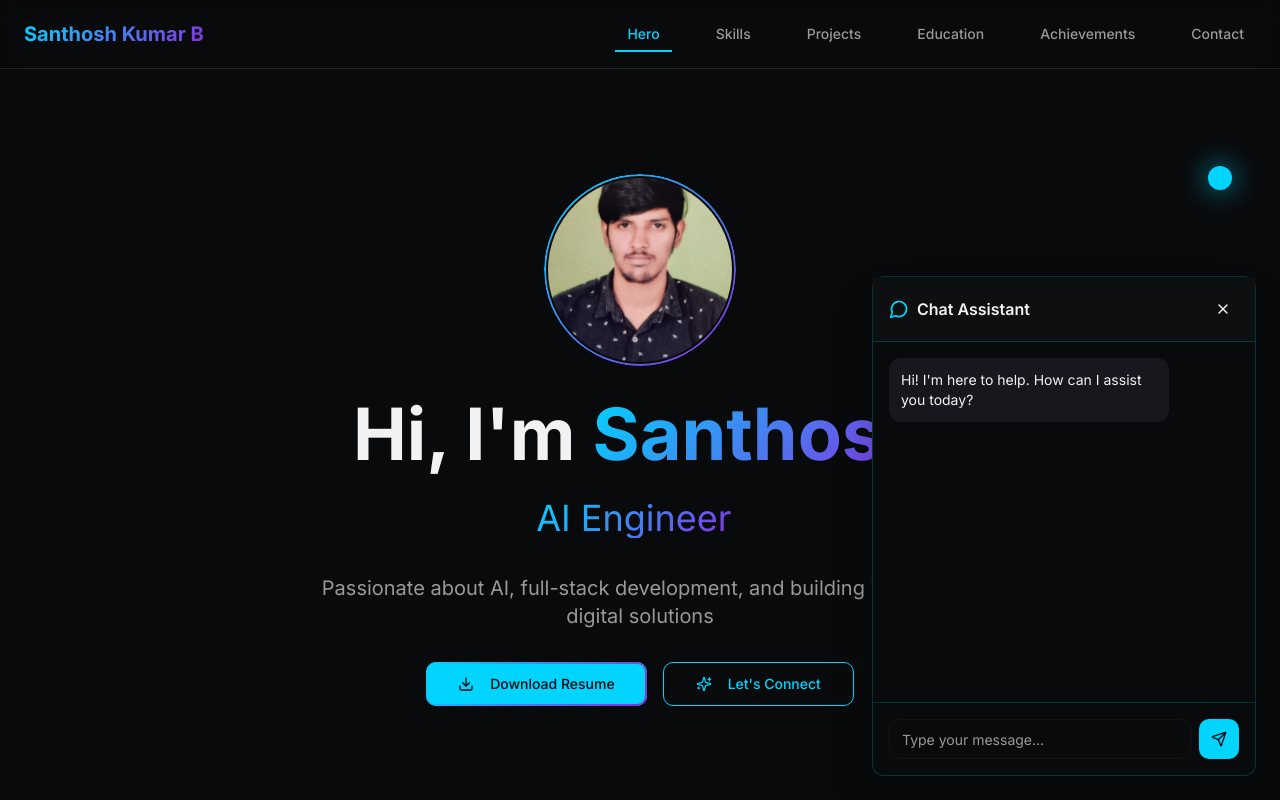
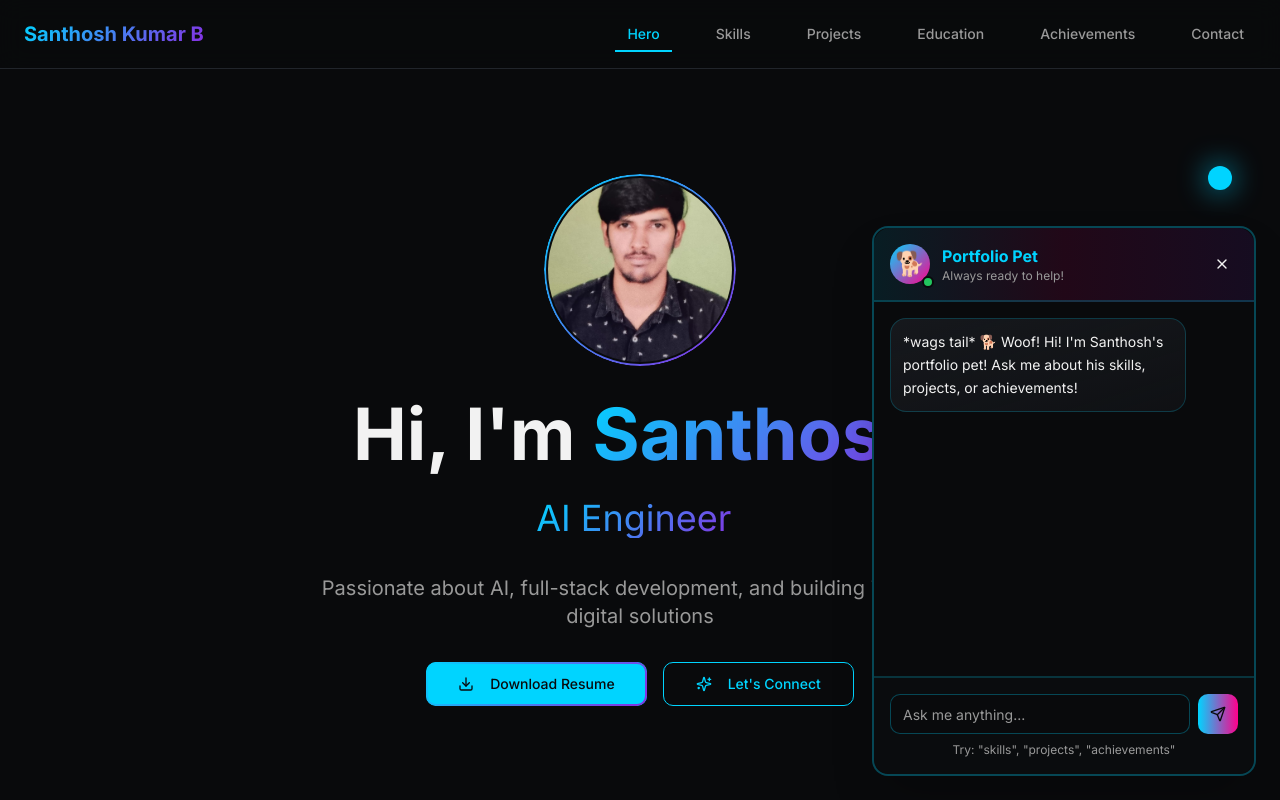
Before and after one commit to santhoshb6361/santhoshs-portfolio, a React (Vite) app: page / in a window 1280 px wide. Both pictures are taken after a click on the button 1228 px from the left and 748 px from the top of the page. Shown: the top 800 px of the page. Built offline with nearby package versions, Linux system fonts and the light colour scheme.

Commit message:
feat: Add pet-like chatbot

```diff
--- a/src/components/Chatbot.tsx
+++ b/src/components/Chatbot.tsx
@@ -1,4 +1,4 @@
-import { useState } from "react";
+import { useState, useEffect } from "react";
 import { MessageCircle, X, Send } from "lucide-react";
 import { Button } from "@/components/ui/button";
 import { Input } from "@/components/ui/input";
@@ -11,17 +11,78 @@ interface Message {
   timestamp: Date;
 }
 
+const portfolioKnowledge = {
+  skills: ["Python", "Java", "JavaScript", "Kotlin", "React JS", "Node.js", "Firebase", "MongoDB", "MySQL", "OpenAI API"],
+  projects: ["Blog Management System", "Pro Insight AI Assistant", "Movie Recommendation System", "Geo Media", "Report It"],
+  achievements: ["Top 50 Teams at National Space Hackathon 2025 (IIT Delhi)", "3rd Place at HackB2025"],
+  education: "B.E. in AI & Machine Learning at Ballari Institute of Technology & Management (2022-2026)",
+  contact: "Available via email and LinkedIn"
+};
+
+const getBotResponse = (userMessage: string): string => {
+  const msg = userMessage.toLowerCase();
+
+  if (msg.includes("skill") || msg.includes("technology") || msg.includes("tech")) {
+    return `Woof! 🐕 Santhosh knows these cool tricks: ${portfolioKnowledge.skills.slice(0, 5).join(", ")} and more! Want to know about specific technologies?`;
+  }
+
+  if (msg.includes("project")) {
+    return `🎾 Fetch! Here are Santhosh's favorite projects: ${portfolioKnowledge.projects.slice(0, 3).join(", ")}. Ask me about any specific project!`;
+  }
+
+  if (msg.includes("achievement") || msg.includes("award")) {
+    return `*wags tail* 🏆 Santhosh has won: ${portfolioKnowledge.achievements.join(", ")}. Pretty pawsome, right?`;
+  }
+
+  if (msg.includes("education") || msg.includes("study") || msg.includes("college")) {
+    return `📚 *sits attentively* ${portfolioKnowledge.education}. Learning new tricks every day!`;
+  }
+
+  if (msg.includes("contact") || msg.includes("email") || msg.includes("reach")) {
+    return `📧 *barks excitedly* You can contact Santhosh through the contact section below! Just scroll down and fill out the form. I'll make sure he gets your message!`;
+  }
+
+  if (msg.includes("blog") || msg.includes("cms")) {
+    return `🐾 The Blog Management System is a full-stack web app built with React, Node.js, MongoDB, and Express. It helps create and manage blog posts with authentication!`;
+  }
+
+  if (msg.includes("ai") || msg.includes("insight")) {
+    return `🤖 *tilts head* Pro Insight is an AI assistant powered by OpenAI API! It helps with queries, content generation, and productivity. Pretty smart, like me!`;
+  }
+
+  if (msg.includes("hello") || msg.includes("hi") || msg.includes("hey")) {
+    return `*jumps excitedly* 🐕 Woof woof! Hi there! I'm Santhosh's portfolio pet! Ask me about his skills, projects, achievements, or education!`;
+  }
+
+  if (msg.includes("who") || msg.includes("about")) {
+    return `🐾 Santhosh is a passionate Software Developer and AI Engineer! He loves building cool stuff with AI, full-stack development, and solving problems. Want to know more about his skills or projects?`;
+  }
+
+  return `*wags tail* 🐕 Woof! I'm here to help! Ask me about Santhosh's skills, projects, achievements, education, or how to contact him!`;
+};
+
 export const Chatbot = () => {
   const [isOpen, setIsOpen] = useState(false);
+  const [isJumping, setIsJumping] = useState(false);
   const [messages, setMessages] = useState<Message[]>([
     {
       id: 1,
-      text: "Hi! I'm here to help. How can I assist you today?",
+      text: "*wags tail* 🐕 Woof! Hi! I'm Santhosh's portfolio pet! Ask me about his skills, projects, or achievements!",
       sender: "bot",
       timestamp: new Date(),
     },
   ]);
   const [inputMessage, setInputMessage] = useState("");
+
+  // Jumping animation every 2 seconds
+  useEffect(() => {
+    const jumpInterval = setInterval(() => {
+      setIsJumping(true);
+      setTimeout(() => setIsJumping(false), 600);
+    }, 2000);
+
+    return () => clearInterval(jumpInterval);
+  }, []);
 
   const handleSendMessage = () => {
     if (!inputMessage.trim()) return;
@@ -36,46 +97,63 @@ export const Chatbot = () => {
     setMessages([...messages, userMessage]);
     setInputMessage("");
 
-    // Simulate bot response
+    // Get bot response
     setTimeout(() => {
+      const botResponse = getBotResponse(inputMessage);
       const botMessage: Message = {
         id: messages.length + 2,
-        text: "Thanks for your message! This is a demo chatbot. I'm here to assist you.",
+        text: botResponse,
         sender: "bot",
         timestamp: new Date(),
       };
       setMessages((prev) => [...prev, botMessage]);
-    }, 1000);
+    }, 800);
   };
 
   return (
     <>
-      {/* Chat Toggle Button */}
+      {/* Pet Chatbot Toggle Button */}
       <div className="fixed bottom-6 right-6 z-50">
         {!isOpen && (
           <Button
             onClick={() => setIsOpen(true)}
-            className="h-14 w-14 rounded-full bg-primary hover:bg-primary/90 shadow-lg neon-glow"
+            className={`h-16 w-16 rounded-full bg-gradient-to-br from-primary via-accent to-secondary hover:from-primary/90 hover:via-accent/90 hover:to-secondary/90 shadow-2xl neon-glow transition-all duration-300 ${
+              isJumping ? "animate-bounce" : ""
+            }`}
+            style={{
+              animation: isJumping ? "bounce 0.6s ease-in-out" : "none"
+            }}
           >
-            <MessageCircle className="h-6 w-6" />
+            <div className="relative">
+              <MessageCircle className="h-7 w-7" />
+              <div className="absolute -top-1 -right-1 w-3 h-3 bg-green-500 rounded-full animate-pulse"></div>
+            </div>
           </Button>
         )}
       </div>
 
       {/* Chat Window */}
       {isOpen && (
-        <div className="fixed bottom-6 right-6 z-50 w-96 h-[500px] bg-background border border-primary/20 rounded-lg shadow-2xl neon-glow flex flex-col">
-          {/* Header */}
-          <div className="flex items-center justify-between p-4 border-b border-primary/20 bg-card">
-            <div className="flex items-center gap-2">
-              <MessageCircle className="h-5 w-5 text-primary" />
-              <h3 className="font-semibold">Chat Assistant</h3>
+        <div className="fixed bottom-6 right-6 z-50 w-96 h-[550px] bg-background border-2 border-primary/30 rounded-2xl shadow-2xl neon-glow flex flex-col animate-scale-in">
+          {/* Pet Header */}
+          <div className="flex items-center justify-between p-4 border-b-2 border-primary/20 bg-gradient-to-r from-primary/10 via-accent/10 to-secondary/10 rounded-t-2xl">
+            <div className="flex items-center gap-3">
+              <div className="relative">
+                <div className="w-10 h-10 bg-gradient-to-br from-primary to-accent rounded-full flex items-center justify-center">
+                  <span className="text-2xl">🐕</span>
+                </div>
+                <div className="absolute -bottom-1 -right-1 w-3 h-3 bg-green-500 rounded-full border-2 border-background"></div>
+              </div>
+              <div>
+                <h3 className="font-bold text-primary">Portfolio Pet</h3>
+                <p className="text-xs text-muted-foreground">Always ready to help!</p>
+              </div>
             </div>
             <Button
               variant="ghost"
               size="icon"
               onClick={() => setIsOpen(false)}
-              className="h-8 w-8"
+              className="h-8 w-8 hover:bg-destructive/20"
             >
               <X className="h-4 w-4" />
             </Button>
@@ -92,13 +170,13 @@ export const Chatbot = () => {
                   }`}
                 >
                   <div
-                    className={`max-w-[80%] rounded-lg p-3 ${
+                    className={`max-w-[85%] rounded-2xl p-3 ${
                       message.sender === "user"
                         ? "bg-primary text-primary-foreground"
-                        : "bg-muted"
-                    }`}
+                        : "bg-gradient-to-br from-muted to-muted/50 border border-primary/20"
+                    } animate-fade-in`}
                   >
-                    <p className="text-sm">{message.text}</p>
+                    <p className="text-sm leading-relaxed">{message.text}</p>
                   </div>
                 </div>
               ))}
@@ -106,7 +184,7 @@ export const Chatbot = () => {
           </ScrollArea>
 
           {/* Input */}
-          <div className="p-4 border-t border-primary/20">
+          <div className="p-4 border-t-2 border-primary/20 bg-card/50 rounded-b-2xl">
             <form
               onSubmit={(e) => {
                 e.preventDefault();
@@ -117,13 +195,20 @@ export const Chatbot = () => {
               <Input
                 value={inputMessage}
                 onChange={(e) => setInputMessage(e.target.value)}
-                placeholder="Type your message..."
-                className="flex-1"
+                placeholder="Ask me anything..."
+                className="flex-1 border-primary/30 focus:border-primary"
               />
-              <Button type="submit" size="icon" className="relative z-10">
+              <Button
+                type="submit"
+                size="icon"
+                className="relative z-10 bg-gradient-to-r from-primary to-accent hover:from-primary/90 hover:to-accent/90"
+              >
                 <Send className="h-4 w-4" />
               </Button>
             </form>
+            <p className="text-xs text-muted-foreground text-center mt-2">
+              Try: &quot;skills&quot;, &quot;projects&quot;, &quot;achievements&quot;
+            </p>
           </div>
         </div>
       )}
```
